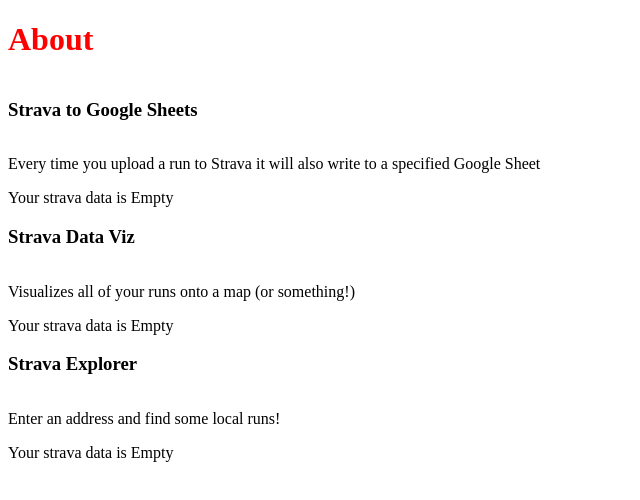
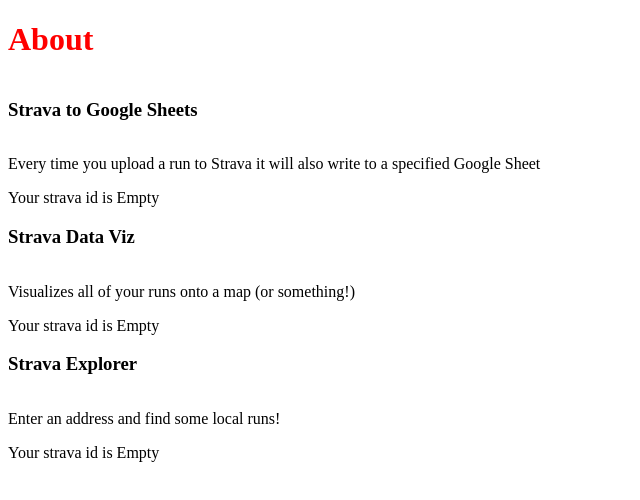
Before and after one commit to maxdavidking/strava_helper, a Next.js app: page /about in a window 1280 px wide. Shown: the top 500 px of the page, without its empty margins (0-640 px from the left). Built offline with nearby package versions, Linux system fonts and the light colour scheme; no server answers.

Commit message:
Basic example returning data from strava

```diff
--- a/components/StravaApi.jsx
+++ b/components/StravaApi.jsx
@@ -2,26 +2,29 @@
 import axios from 'axios';
 
 const StravaApi = () => {
-  const [stravaData, setStravaData] = useState('Empty');
+  const [stravaId, setStravaId] = useState('Empty');
   useEffect(() => {
+    const token = 'fa33c2994b219dee014e5a01ab7c2efa930e07f9';
+    const url = 'https://www.strava.com/api/v3/athlete';
     axios
-      .get('https://www.strava.com/api/v3/athletes/663067/activities', {
-        params: {
-          access_token: 'fa33c2994b219dee014e5a01ab7c2efa930e07f9',
-          per_page: '200'
-        }
+      .get(url, {
+        headers: { Authorization: `Bearer ${token}` }
       })
       .then((response) => {
-        const activities = response.data;
-        setStravaData({ activities });
+        const id = response.data.id;
+        console.log(response);
+        setStravaId(id);
+      })
+      .catch((error) => {
+        console.log(error);
       });
   }, []);
 
   return (
     <div>
       <div>
-        Your strava data is
-        {` ${stravaData}`}
+        Your strava id is
+        {` ${stravaId}`}
       </div>
     </div>
   );
```
